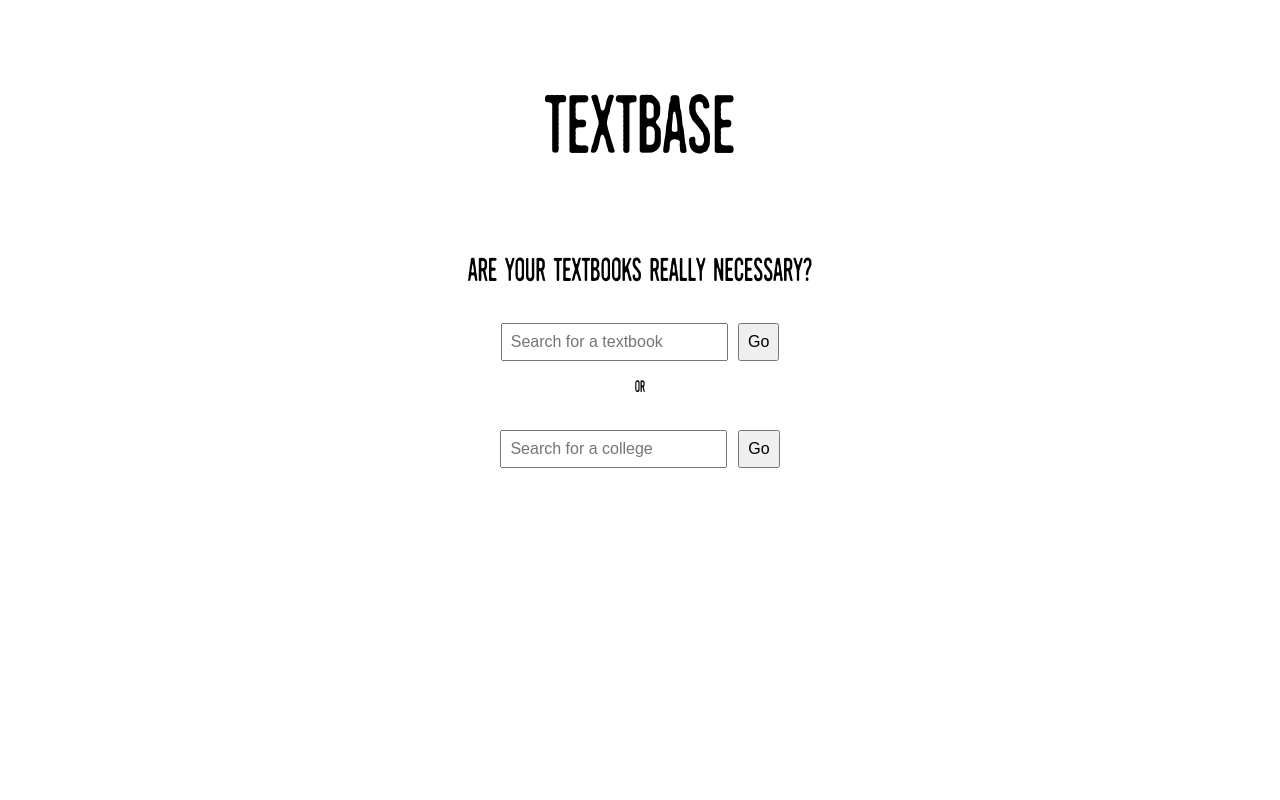
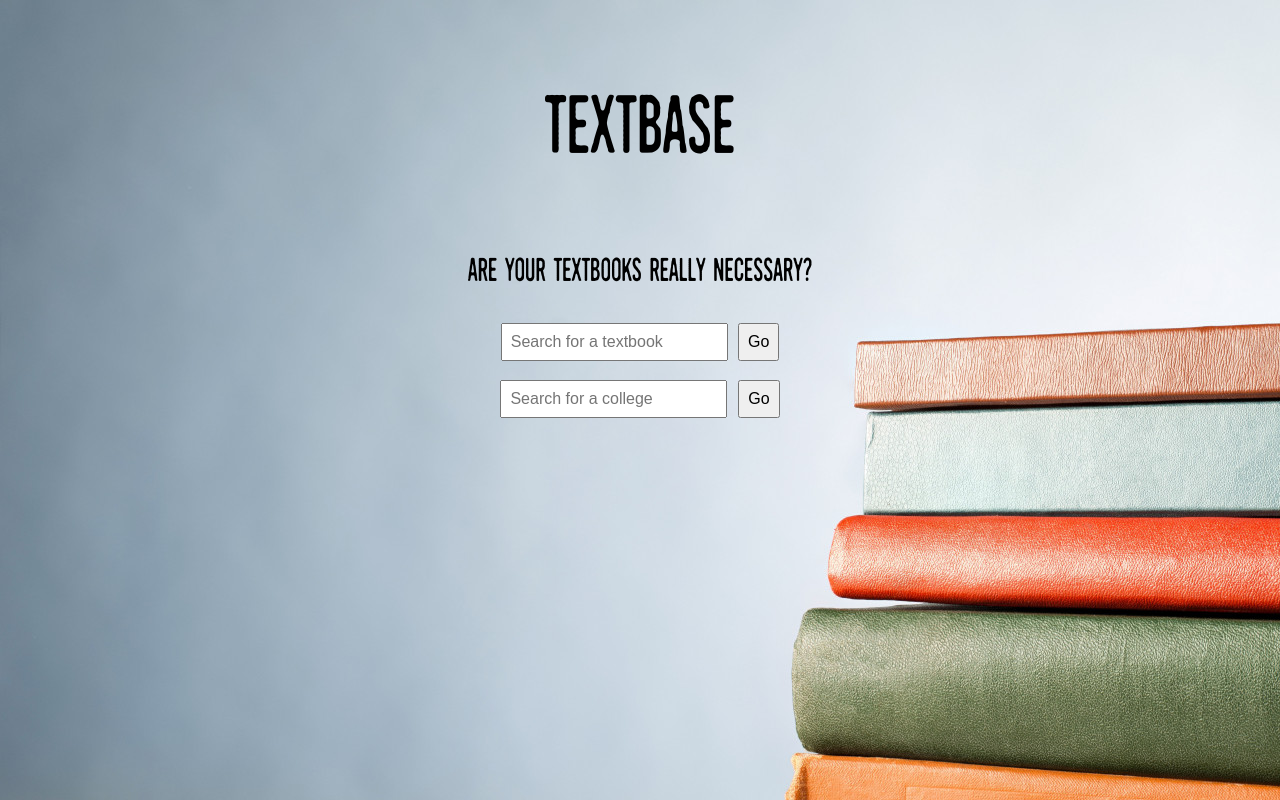
Before and after one commit to atsao72/TextBase, a plain HTML site: page index.html in a window 1280 px wide. Drawn offline with nearby package versions, Linux system fonts and the light colour scheme.

Commit message:
worked on background image

```diff
--- a/index.html
+++ b/index.html
@@ -21,11 +21,10 @@
       <form method="LINK" action="bookList.html" id="search1">
          <input id= "searchBar" type="text" name="input" placeholder="Search for a textbook">
          <input id="go1" type="submit" value="Go">
-     </form>
-      <p id="or">or</p>
+      </form>
       <fieldset id="search2">
         <input id="searchBar" placeholder="Search for a college"></input>
-        <button id="go2">Go</button>
+        <input id="go2" type="submit" value="Go">
       </fieldset>
   </div>
 
--- a/landing.css
+++ b/landing.css
@@ -1,3 +1,7 @@
+body {
+  background-image: url("textbooks.jpg");
+}
+
 .center {
     text-align: center;
     align: center;
--- a/searchResults.css
+++ b/searchResults.css
@@ -11,24 +11,6 @@
     font-size: 200%;
 }
 
-fieldset {
-  font-size: 1em;
-  padding: 1em;
-  border-radius: 1em;
-  font-family: sans-serif;
-  border: 0;
-}
-
-input, button {
-    font-size: inherit;
-    padding: .5em;
-    margin: 0.1em 0.2em;
-    /* the following ensures they're all using the same box-model for rendering */
-    -moz-box-sizing: content-box; /* or `border-box` */
-    -webkit-box-sizing: content-box;
-    box-sizing: content-box;
-}
-
 
 
 
```
Also changed, not shown: bookList.html (+1 -1 lines), textbooks.jpg (added).
